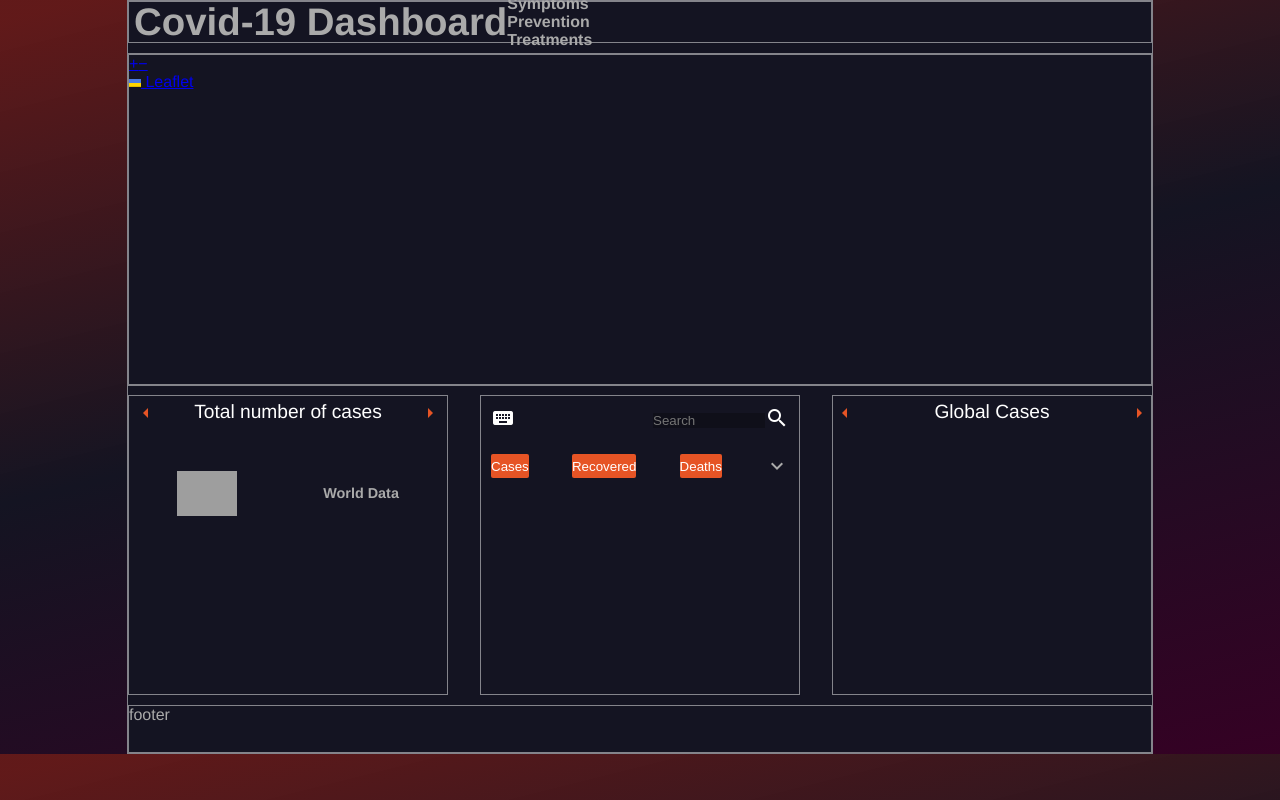
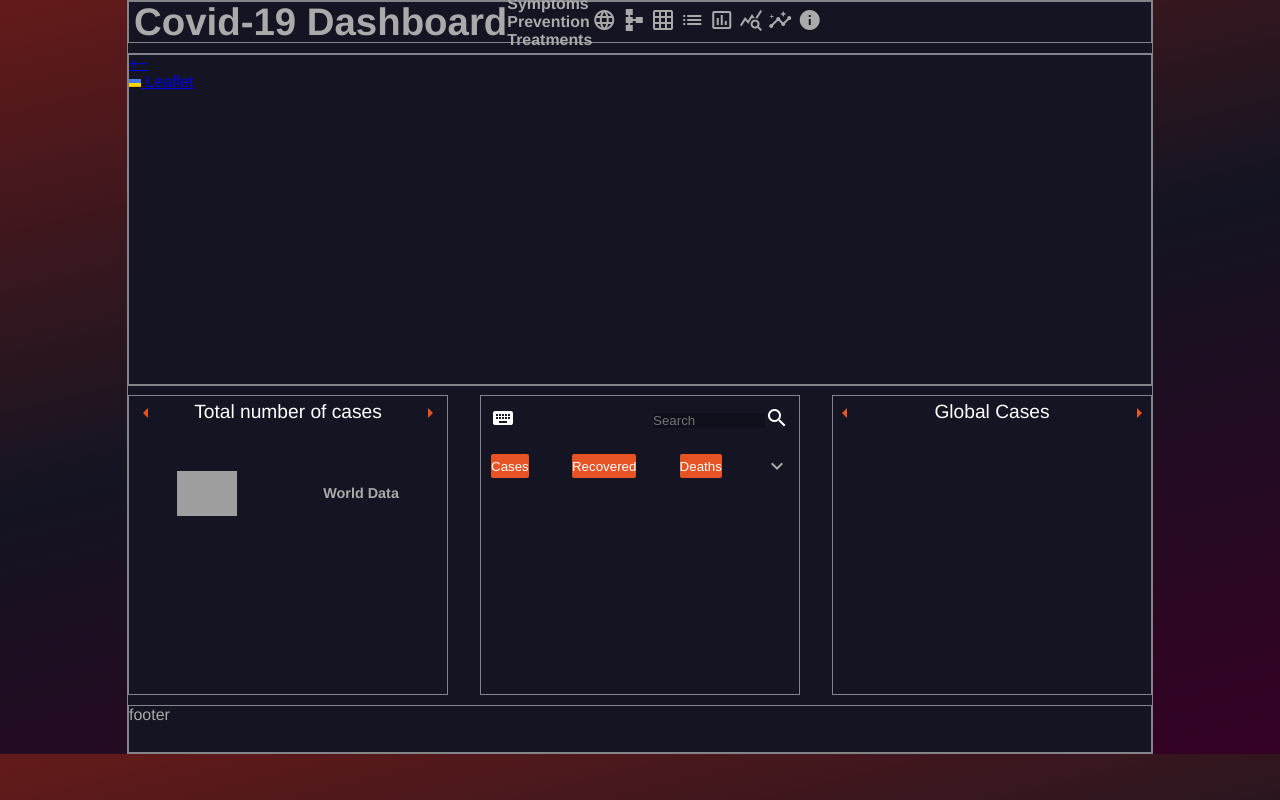
Before and after one commit to YuriAnisimov27/COVID-19-Dashboard, a website built with webpack: page index.html in a window 1280 px wide. Shown: the top 800 px of the page. Built offline with nearby package versions, Linux system fonts and the light colour scheme; no server answers; grey boxes are pictures that could not be loaded.

Commit message:
feat: add icons in header

```diff
--- a/index.html
+++ b/index.html
@@ -31,7 +31,32 @@
           <h5 class="header-nav__title">Treatments</h5>
         </div>
       </div>
-      <div class="header-options"></div>
+      <div class="header-options">
+        <span class="material-icons">
+          language
+        </span>
+        <span class="material-icons">
+          schema
+        </span>
+        <span class="material-icons">
+          grid_on
+        </span>
+        <span class="material-icons">
+          list
+        </span>
+        <span class="material-icons">
+          insert_chart_outlined
+        </span>
+        <span class="material-icons">
+          query_stats
+        </span>
+        <span class="material-icons">
+          insights
+        </span>
+        <span class="material-icons">
+          info
+        </span>
+      </div>
     </header>
 
     <div class="map" id='mapBlock'>
```
